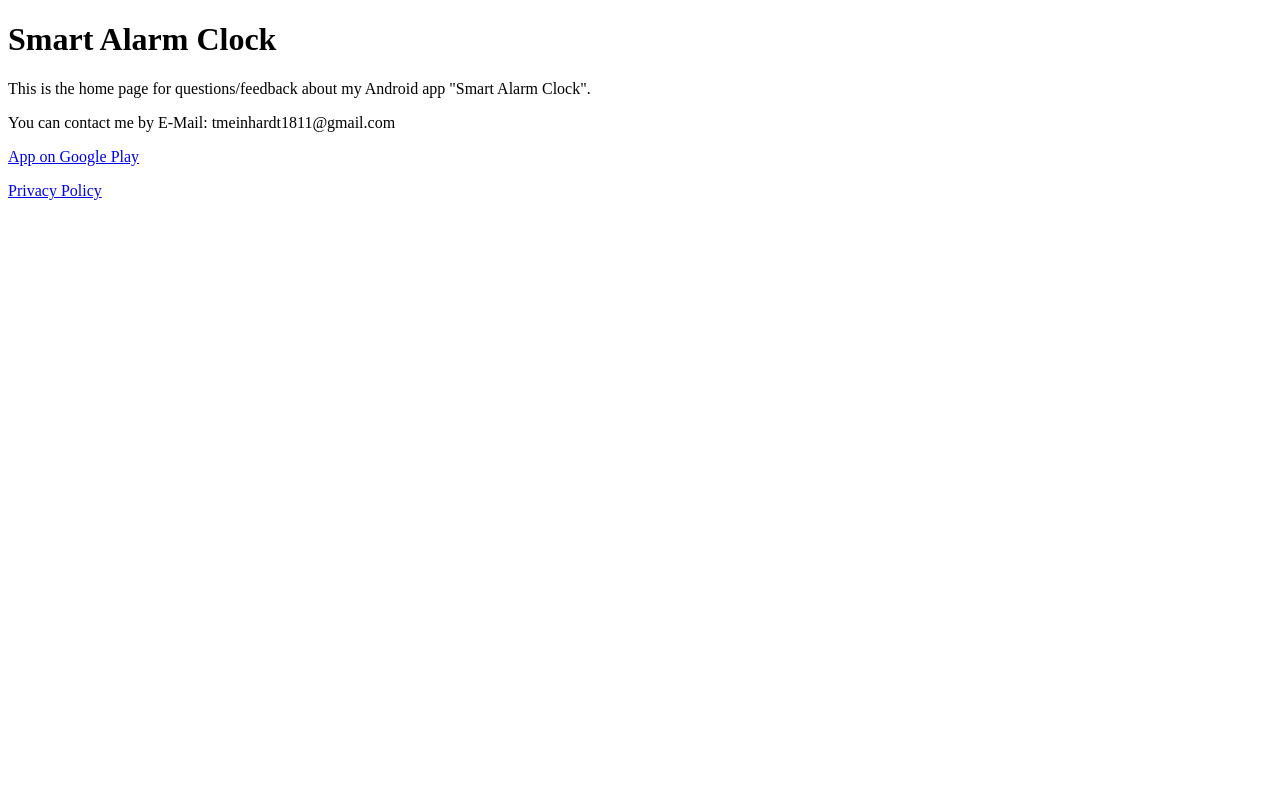
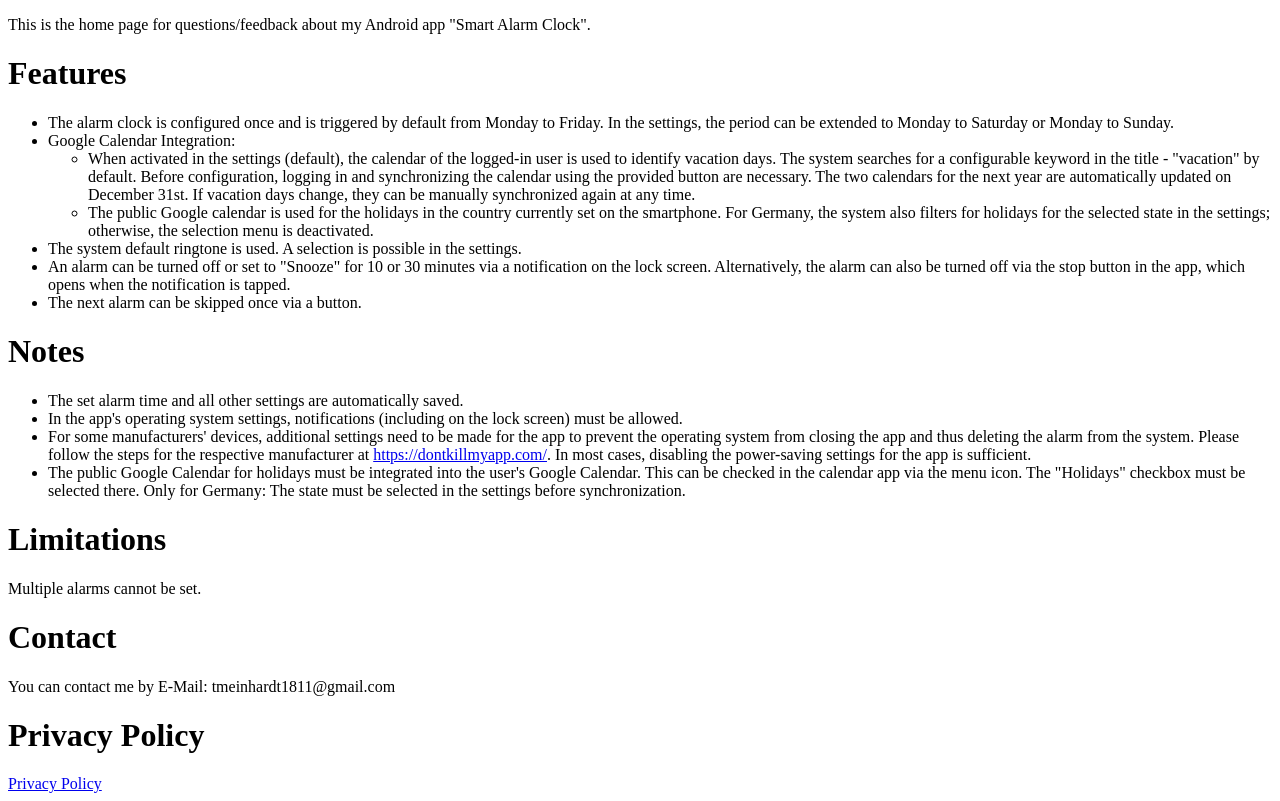
Before and after one commit to Tobi-ctrl/tobi-ctrl.github.io, a plain HTML site: page index.html in a window 1280 px wide. Drawn offline with Linux system fonts and the light colour scheme.

Commit message:
Update index.html

```diff
--- a/index.html
+++ b/index.html
@@ -1,12 +1,41 @@
 <!DOCTYPE html>
-<html>
+<html lang="en">
+<head>
+    <meta charset="UTF-8">
+    <meta name="viewport" content="width=device-width, initial-scale=1.0">
+    <title>Smart Alarm Clock</title>
+</head>
 <body>
-		<h1>Smart Alarm Clock</h1>
 	<p>This is the home page for questions/feedback about my Android app "Smart Alarm Clock".</p>
+    <h1>Features</h1>
+    <ul>
+        <li>The alarm clock is configured once and is triggered by default from Monday to Friday. In the settings, the period can be extended to Monday to Saturday or Monday to Sunday.</li>
+        <li>Google Calendar Integration:
+            <ul>
+                <li>When activated in the settings (default), the calendar of the logged-in user is used to identify vacation days. The system searches for a configurable keyword in the title - "vacation" by default. Before configuration, logging in and synchronizing the calendar using the provided button are necessary. The two calendars for the next year are automatically updated on December 31st. If vacation days change, they can be manually synchronized again at any time.</li>
+                <li>The public Google calendar is used for the holidays in the country currently set on the smartphone. For Germany, the system also filters for holidays for the selected state in the settings; otherwise, the selection menu is deactivated.</li>
+            </ul>
+        </li>
+        <li>The system default ringtone is used. A selection is possible in the settings.</li>
+        <li>An alarm can be turned off or set to "Snooze" for 10 or 30 minutes via a notification on the lock screen. Alternatively, the alarm can also be turned off via the stop button in the app, which opens when the notification is tapped.</li>
+        <li>The next alarm can be skipped once via a button.</li>
+    </ul>
+
+    <h1>Notes</h1>
+    <ul>
+        <li>The set alarm time and all other settings are automatically saved.</li>
+        <li>In the app's operating system settings, notifications (including on the lock screen) must be allowed.</li>
+        <li>For some manufacturers' devices, additional settings need to be made for the app to prevent the operating system from closing the app and thus deleting the alarm from the system. Please follow the steps for the respective manufacturer at <a href="https://dontkillmyapp.com/">https://dontkillmyapp.com/</a>. In most cases, disabling the power-saving settings for the app is sufficient.</li>
+        <li>The public Google Calendar for holidays must be integrated into the user's Google Calendar. This can be checked in the calendar app via the menu icon. The "Holidays" checkbox must be selected there. Only for Germany: The state must be selected in the settings before synchronization.</li>
+    </ul>
+
+    <h1>Limitations</h1>
+    <p>Multiple alarms cannot be set.</p>
 	<p></p>
+	<h1>Contact</h1>
 	<p>You can contact me by E-Mail: tmeinhardt1811@gmail.com</p>
-		<a href="https://play.google.com/store/apps/details?id=com.tobias.meinhardt.alarm_clock">App on Google Play</a>
 	<p></p>
+	<h1>Privacy Policy</h1>
 	<a href="privacy_policy.txt">Privacy Policy</a>
 </body>
 </html>
```
Lines whose indentation alone changed are shown as unchanged.
